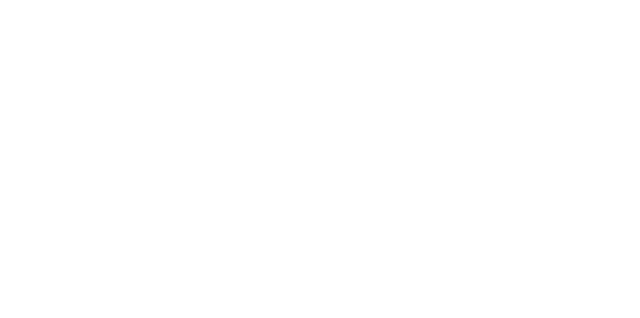
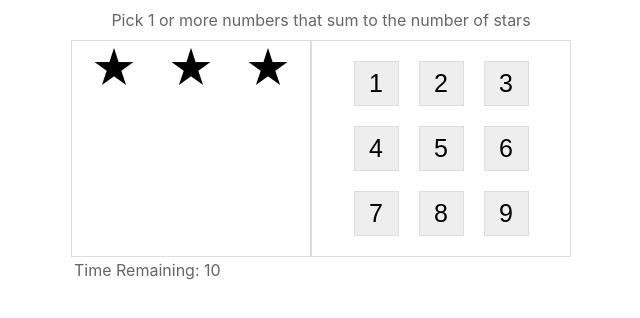
Before and after one commit to honningsvag/star-match-game, a React (Create React App) app: page / in a window 1280 px wide. Shown: the top 318 px of the page, without its empty margins (319-959 px from the left). Built offline with nearby package versions, Linux system fonts and the light colour scheme.

Commit message:
button and star components

```diff
--- a/src/App.css
+++ b/src/App.css
@@ -1,38 +1,63 @@
-.App {
+.game {
+  max-width: 500px;
+  margin: 0 auto;
+}
+
+.body {
+  display: flex;
+}
+
+.help {
+  color: #666;
+  margin: 10px;
   text-align: center;
 }
 
-.App-logo {
-  height: 40vmin;
-  pointer-events: none;
+.left {
+  text-align: center;
+  width: 50%;
+  border: thin solid #ddd;
 }
 
-@media (prefers-reduced-motion: no-preference) {
-  .App-logo {
-    animation: App-logo-spin infinite 20s linear;
-  }
+.right {
+  text-align: center;
+  padding: 10px;
+  width: 50%;
+  border: thin solid #ddd;
 }
 
-.App-header {
-  background-color: #282c34;
-  min-height: 100vh;
-  display: flex;
-  flex-direction: column;
-  align-items: center;
-  justify-content: center;
-  font-size: calc(10px + 2vmin);
-  color: white;
+.star {
+	display: inline-block;
+  margin: 0 15px;
 }
 
-.App-link {
-  color: #61dafb;
+.star:after {
+  content: "\2605";
+  font-size: 45px;
 }
 
-@keyframes App-logo-spin {
-  from {
-    transform: rotate(0deg);
-  }
-  to {
-    transform: rotate(360deg);
-  }
+.number {
+  background-color: #eee;
+  border: thin solid #ddd;
+  width: 45px;
+  height: 45px;
+  margin: 10px;
+  font-size: 25px;
 }
+
+.number:focus, .number:active {
+  outline: none;
+  border: thin solid #ddd;
+}
+
+.timer {
+	color: #666;
+  margin-top: 3px;
+  margin-left: 3px;
+}
+
+.game-done .message {
+  font-size: 250%;
+  font-weight: bold;
+  margin: 15px;
+}
--- a/src/App.js
+++ b/src/App.js
@@ -1,9 +1,11 @@
 import React from 'react';
 import './App.css';
+import StarMatch from './components/StarMatch';
 
 function App() {
   return (
     <div className="App">
+      <StarMatch />
     </div>
   );
 }
--- /dev/null
+++ b/src/components/NumberButton.js
@@ -0,0 +1,11 @@
+import React from 'react';
+
+const NumberButton = (props) => {
+  return (
+    <button className='number' onClick={() => console.log('Num', props.number, 'clicked')}>
+      {props.number}
+    </button>
+  )
+}
+
+export default NumberButton
--- /dev/null
+++ b/src/components/Star.js
@@ -0,0 +1,15 @@
+import React from 'react';
+
+const Star = (props) => {
+  return (
+    <>
+    {utils.range(1, props.count).map((starId, index) => <div key={starId} className='star' />)}
+    </>
+  )
+}
+
+export default Star
+
+const utils = {
+  range: (min, max) => Array.from({ length: max - min + 1 }, (_, i) => min + i),
+}
--- /dev/null
+++ b/src/components/StarMatch.js
@@ -0,0 +1,66 @@
+import React, {useState} from 'react';
+import NumberButton from './NumberButton';
+import Star from './Star';
+
+const StarMatch = () => {
+
+  const [stars, setStars] = useState(utils.random(1,9));
+
+  return (
+    <div className="game">
+      <div className="help">
+        Pick 1 or more numbers that sum to the number of stars
+      </div>
+      <div className="body">
+        <div className="left">
+          <Star count={stars}/>
+        </div>
+        <div className="right">
+          {utils.range(1, 9).map(number => <NumberButton key={number} number={number} />)}
+        </div>
+      </div>
+      <div className="timer">Time Remaining: 10</div>
+    </div>
+  );
+};
+
+// Color Theme
+const colors = {
+  available: 'lightgray',
+  used: 'lightgreen',
+  wrong: 'lightcoral',
+  candidate: 'deepskyblue',
+};
+
+// Math science
+const utils = {
+  // Sum an array
+  sum: arr => arr.reduce((acc, curr) => acc + curr, 0),
+
+  // create an array of numbers between min and max (edges included)
+  range: (min, max) => Array.from({ length: max - min + 1 }, (_, i) => min + i),
+
+  // pick a random number between min and max (edges included)
+  random: (min, max) => min + Math.floor(Math.random() * (max - min + 1)),
+
+  // Given an array of numbers and a max...
+  // Pick a random sum (< max) from the set of all available sums in arr
+  randomSumIn: (arr, max) => {
+    const sets = [[]];
+    const sums = [];
+    for (let i = 0; i < arr.length; i++) {
+      for (let j = 0, len = sets.length; j < len; j++) {
+        const candidateSet = sets[j].concat(arr[i]);
+        const candidateSum = utils.sum(candidateSet);
+        if (candidateSum <= max) {
+          sets.push(candidateSet);
+          sums.push(candidateSum);
+        }
+      }
+    }
+    return sums[utils.random(0, sums.length - 1)];
+  },
+};
+
+export default StarMatch;
+// ReactDOM.render(<StarMatch />, mountNode);
```
Also changed, not shown: src/StarMatch.js (deleted).
